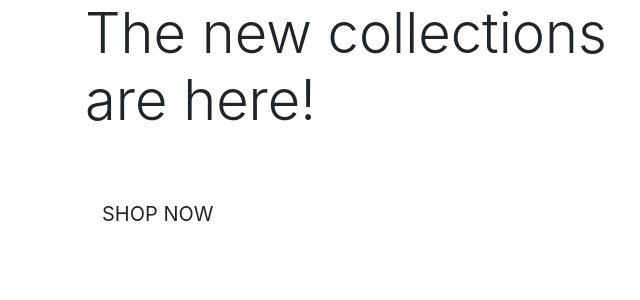
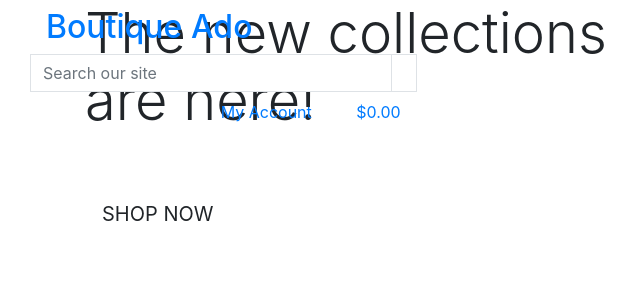
Before and after one commit to Rafaela-Wetzel/boutique-ado, a Django app: template home/templates/home/index.html in a window 1280 px wide. Shown: the top 300 px of the page, without its empty margins (0-640 px from the left). Run offline with Django 3.2, Linux system fonts and the light colour scheme; the template is opened without the code that fills it, so the values that code supplies are empty.

Commit message:
Add main page header

```diff
--- a/templates/base.html
+++ b/templates/base.html
@@ -12,15 +12,19 @@
   {% endblock %}
 
   {% block corecss %}
-    <link rel="stylesheet" href="https://cdn.jsdelivr.net/npm/bootstrap@4.6.2/dist/css/bootstrap.min.css" integrity="sha384-xOolHFLEh07PJGoPkLv1IbcEPTNtaed2xpHsD9ESMhqIYd0nLMwNLD69Npy4HI+N" crossorigin="anonymous">
+  <link rel="stylesheet" href="https://cdn.jsdelivr.net/npm/bootstrap@4.6.2/dist/css/bootstrap.min.css"
+    integrity="sha384-xOolHFLEh07PJGoPkLv1IbcEPTNtaed2xpHsD9ESMhqIYd0nLMwNLD69Npy4HI+N" crossorigin="anonymous">
   {% endblock %}
 
   {% block extra_css %}
   {% endblock %}
 
   {% block corejs %}
-    <script src="https://cdn.jsdelivr.net/npm/jquery@3.5.1/dist/jquery.min.js" integrity="sha256-9/aliU8dGd2tb6OSsuzixeV4y/faTqgFtohetphbbj0=" crossorigin="anonymous"></script>
-    <script src="https://cdn.jsdelivr.net/npm/bootstrap@4.6.2/dist/js/bootstrap.bundle.min.js" integrity="sha384-Fy6S3B9q64WdZWQUiU+q4/2Lc9npb8tCaSX9FK7E8HnRr0Jz8D6OP9dO5Vg3Q9ct" crossorigin="anonymous"></script>
+  <script src="https://cdn.jsdelivr.net/npm/jquery@3.5.1/dist/jquery.min.js"
+    integrity="sha256-9/aliU8dGd2tb6OSsuzixeV4y/faTqgFtohetphbbj0=" crossorigin="anonymous"></script>
+  <script src="https://cdn.jsdelivr.net/npm/bootstrap@4.6.2/dist/js/bootstrap.bundle.min.js"
+    integrity="sha384-Fy6S3B9q64WdZWQUiU+q4/2Lc9npb8tCaSX9FK7E8HnRr0Jz8D6OP9dO5Vg3Q9ct" crossorigin="anonymous">
+  </script>
   {% endblock %}
 
   {% block extra_js %}
@@ -30,7 +34,79 @@
 </head>
 
 <body>
-    <header class="container-fluid fixed-top"></header>
+  <header class="container-fluid fixed-top">
+    <div class="row">
+      <div class="col">
+
+        <div class="col-12 col-lg-4 my-auto py-1 py-lg-0 text-center text-lg-left">
+          <a href="{% url 'home' %}" class="nav-link main-logo-link">
+            <h2 class="logo-font text-black my-0">Boutique Ado</h2>
+          </a>
+        </div>
+
+        <div class="col-12 col-lg-4 my-auto py-1 py-lg-0">
+          <form method="GET" action="">
+            <div class="input-group w-100">
+              <input class="form-control border border-black rounded-0" type="text" name="q"
+                placeholder="Search our site">
+              <div class="input-group-append">
+                <button class="form-control btn btn-black border border-black rounded-0" type="submit">
+                  <span class="icon">
+                    <i class="fas fa-search"></i>
+                  </span>
+                </button>
+              </div>
+            </div>
+          </form>
+        </div>
+
+        <div class="col-12 col-lg-4 my-auto py-1 py-lg-0">
+          <ul class="list-inline list-unstyled text-center text-lg-right my-0">
+            <li class="list-inline-item dropdown">
+              <a class="text-black nav-link" href="#" id="user-options" data-toggle="dropdown" aria-haspopup="true"
+                aria-expanded="false">
+                <div class="text-center">
+                  <div><i class="fas fa-user fa-lg"></i></div>
+                  <p class="my-0">My Account</p>
+                </div>
+              </a>
+
+              <div class="dropdown-menu border-0" aria-labelledby="user-options">
+                {% if request.user.is_authenticated %}
+                {% if request.user.is_superuser %}
+                <a href="{% url 'add_product' %}" class="dropdown-item">Product Management</a>
+                {% endif %}
+                <a href="{% url 'profile' %}" class="dropdown-item">My Profile</a>
+                <a href="{% url 'account_logout' %}" class="dropdown-item">Logout</a>
+                {% else %}
+                <a href="{% url 'account_signup' %}" class="dropdown-item">Register</a>
+                <a href="{% url 'account_login' %}" class="dropdown-item">Login</a>
+                {% endif %}
+              </div>
+            </li>
+
+            <li class="list-inline-item">
+              <a class="{% if grand_total %}text-info font-weight-bold{% else %}text-black{% endif %} nav-link"
+                href="{% url 'view_bag' %}">
+                <div class="text-center">
+                  <div><i class="fas fa-shopping-bag fa-lg"></i></div>
+                  <p class="my-0">
+                    {% if grand_total %}
+                    ${{ grand_total|floatformat:2 }}
+                    {% else %}
+                    $0.00
+                    {% endif %}
+                  </p>
+                </div>
+              </a>
+            </li>
+
+          </ul>
+        </div>
+
+      </div>
+    </div>
+  </header>
 
   {% if messages %}
   <div class="message-container"></div>
```
Lines whose indentation alone changed are shown as unchanged.
